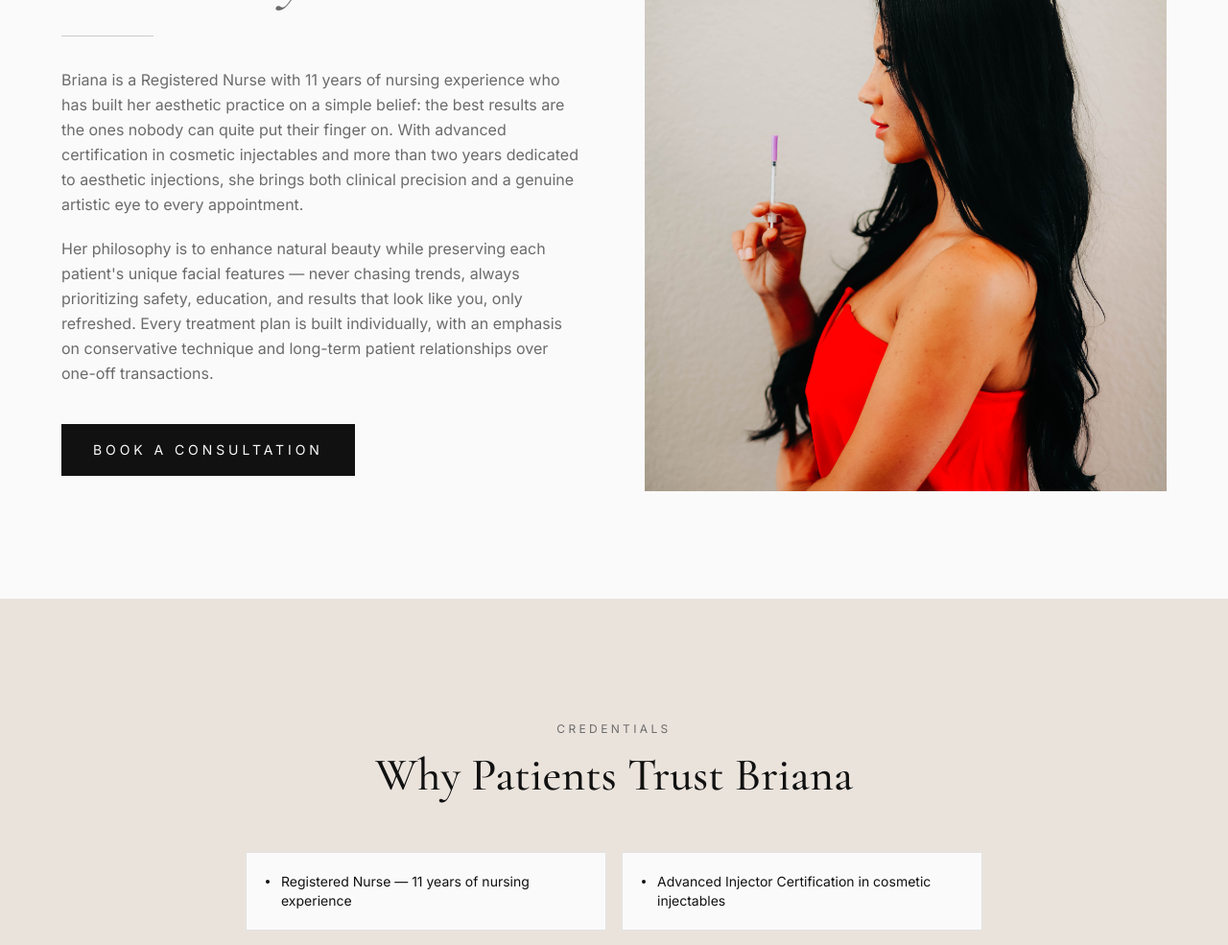
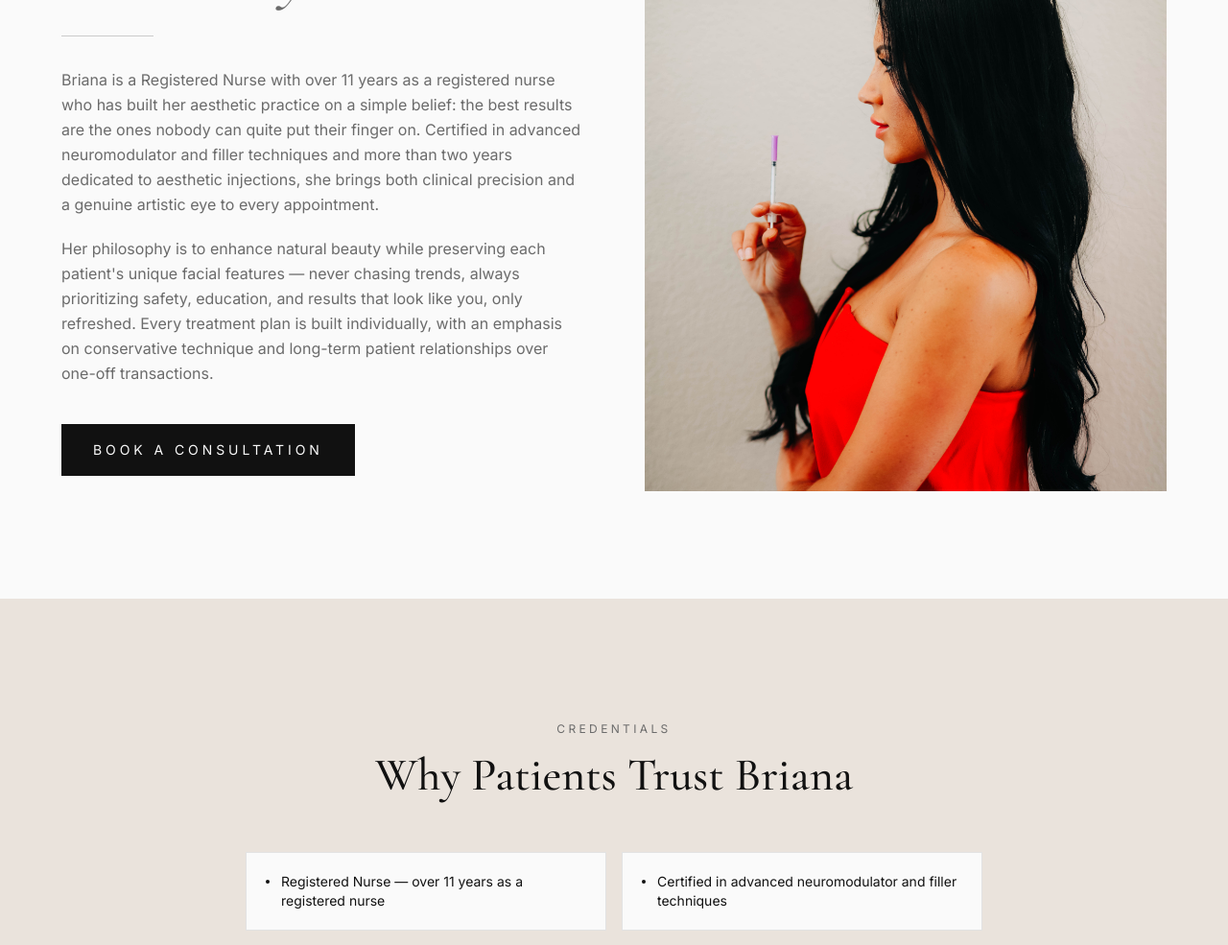
Before and after one commit to sculptedbeautybybri/sculpted-beauty, a Next.js app: page /about in a window 1280 px wide. Shown: the part 344-1329 px from the top of the page at 96% size. Built offline with nearby package versions, Linux system fonts and the light colour scheme; no server answers.

Commit message:
Update About wording: over 11 years as a registered nurse and advanced neuromodulator and filler certification
Updated the description and highlights for Briana's profile to reflect over 11 years of nursing experience and advanced certifications.

```diff
--- a/app/about/page.tsx
+++ b/app/about/page.tsx
@@ -8,12 +8,12 @@ import LuxuryCta from "@/components/LuxuryCta";
 export const metadata: Metadata = {
   title: "About Briana, RN | Aesthetic Injector in Melissa, TX",
   description:
-    "Meet Briana, a Registered Nurse with 11 years of nursing experience and advanced certification in cosmetic injectables, serving Melissa, TX and the surrounding area.",
+    "Meet Briana, a Registered Nurse with over 11 years as a registered nurse and certified in advanced neuromodulator and filler techniques, serving Melissa, TX and the surrounding area.",
 };
 
 const HIGHLIGHTS = [
-  "Registered Nurse — 11 years of nursing experience",
-  "Advanced Injector Certification in cosmetic injectables",
+  "Registered Nurse — over 11 years as a registered nurse",
+  "Certified in advanced neuromodulator and filler techniques",
   "2+ years performing aesthetic injections",
   "Committed to ongoing continuing education",
   "Boutique, one-on-one patient care",
@@ -34,10 +34,10 @@ export default function AboutPage() {
             </h1>
             <div className="my-8 h-px w-24 bg-ink/20" />
             <p className="font-body text-base leading-relaxed text-stone">
-              Briana is a Registered Nurse with 11 years of nursing experience who has
+              Briana is a Registered Nurse with over 11 years as a registered nurse who has
               built her aesthetic practice on a simple belief: the best results are
-              the ones nobody can quite put their finger on. With advanced
-              certification in cosmetic injectables and more than two years dedicated
+              the ones nobody can quite put their finger on. Certified in advanced neuromodulator and filler techniques
+              and more than two years dedicated
               to aesthetic injections, she brings both clinical precision and a
               genuine artistic eye to every appointment.
             </p>
```
